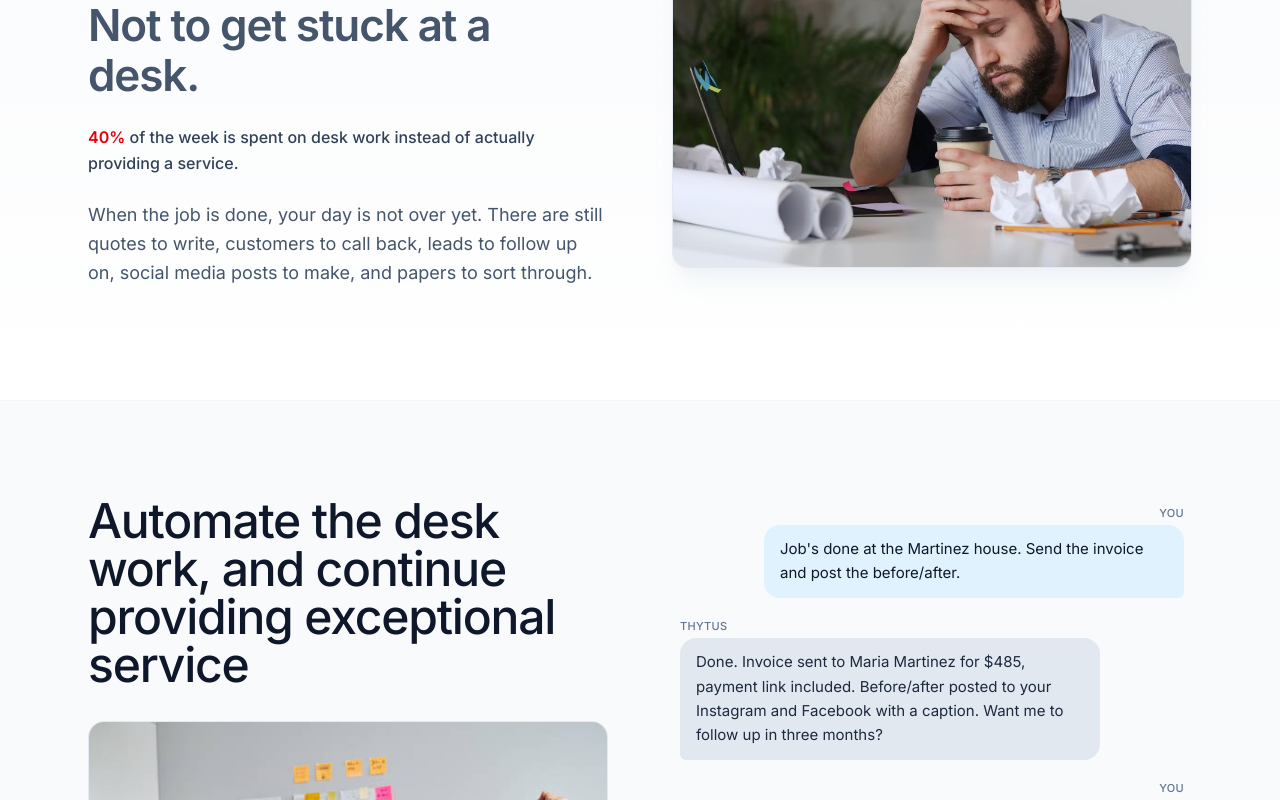
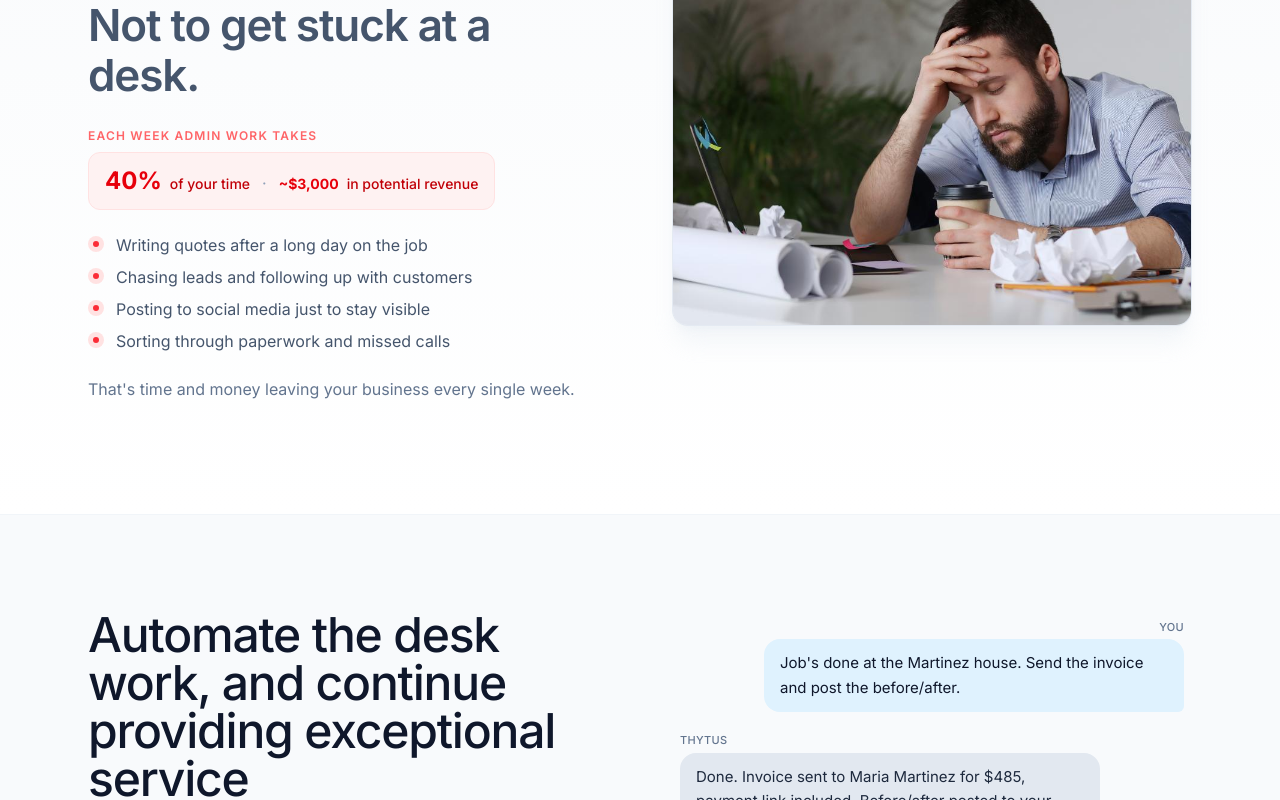
Before and after one commit to MartinoVolcy/thytus-app-1, a Next.js app: page / in a window 1280 px wide. Shown: the part 1200-2000 px from the top of the page. Built offline with nearby package versions, Linux system fonts and the light colour scheme.

Commit message:
better problem info + Pictures

```diff
--- a/src/components/Hero.tsx
+++ b/src/components/Hero.tsx
@@ -69,7 +69,7 @@ const Hero = () => {
           {/* Hero: centered copy */}
           <div className="flex flex-col items-center text-center max-w-3xl mx-auto">
             <h1 className="font-display text-4xl md:text-5xl lg:text-6xl font-semibold leading-[1.1] tracking-tight mb-6 text-slate-900 dark:text-white">
-              Run your whole business by talking to it.
+              Run your service business by talking to it.
             </h1>
 
             <p className="text-lg text-slate-600 dark:text-slate-400 max-w-2xl mb-10 leading-relaxed">
@@ -152,14 +152,37 @@ const Hero = () => {
           </span>
         </h2>
 
-              <p className="mt-6 max-w-xl text-sm font-medium text-slate-700 dark:text-slate-200 sm:text-base leading-relaxed">
-                <span className="font-semibold text-red-600 dark:text-red-400">40%</span> of the week is spent on desk
-                work instead of actually providing a service.
-              </p>
+        {/* Cost callout */}
+        <div className="mt-7 inline-block">
+   <p className="text-xs font-semibold uppercase tracking-widest text-red-400 dark:text-red-500 mb-2">Each week ADMIN WORK TAKES</p>
+   <div className="inline-flex items-baseline gap-2 rounded-xl bg-red-50 dark:bg-red-950/40 border border-red-100 dark:border-red-900/50 px-4 py-3">
+     <span className="text-2xl font-bold text-red-600 dark:text-red-400">40%</span>
+     <span className="text-sm text-red-700 dark:text-red-300 font-medium">of your time</span>
+     <span className="text-slate-400 dark:text-slate-600 mx-1">·</span>
+     <span className="text-sm font-bold text-red-600 dark:text-red-400">~$3,000</span>
+     <span className="text-sm text-red-700 dark:text-red-300 font-medium">in potential revenue</span>
+   </div>
+ </div>
 
-              <p className="mt-6 text-base sm:text-lg text-slate-600 dark:text-slate-400 leading-relaxed max-w-xl">
-                When the job is done, your day is not over yet. There are still quotes to write, customers to call back,
-                leads to follow up on, social media posts to make, and papers to sort through.
+        {/* Pain point list */}
+        <ul className="mt-6 space-y-2.5 max-w-xl">
+          {[
+            "Writing quotes after a long day on the job",
+            "Chasing leads and following up with customers",
+            "Posting to social media just to stay visible",
+            "Sorting through paperwork and missed calls",
+          ].map((item) => (
+            <li key={item} className="flex items-start gap-3 text-sm sm:text-base text-slate-600 dark:text-slate-400 leading-snug">
+              <span className="mt-0.5 flex-shrink-0 w-4 h-4 rounded-full bg-red-100 dark:bg-red-900/50 flex items-center justify-center">
+                <span className="block w-1.5 h-1.5 rounded-full bg-red-500 dark:bg-red-400" />
+              </span>
+              {item}
+            </li>
+          ))}
+        </ul>
+
+        <p className="mt-6 text-sm sm:text-base text-slate-500 dark:text-slate-400 leading-relaxed max-w-xl">
+          That's time and money leaving your business every single week.
         </p>
       </div>
 
--- a/src/components/Showcase.tsx
+++ b/src/components/Showcase.tsx
@@ -22,7 +22,7 @@ export default function Showcase() {
               </p> */}
               <div className="relative mt-8 w-full overflow-hidden rounded-2xl border border-slate-200/80 dark:border-dark-border bg-slate-100 dark:bg-dark-card aspect-[4/3] max-h-[340px] sm:max-h-[380px]">
                 <Image
-                  src="/happy-guy-at-work.png"
+                  src="/happy-plumber.png"
                   alt="Business owner feeling on top of work at the desk"
                   fill
                   className="object-cover object-center"
```
Also changed, not shown: public/happy-plumber.png (added). Lines whose indentation alone changed are shown as unchanged.
